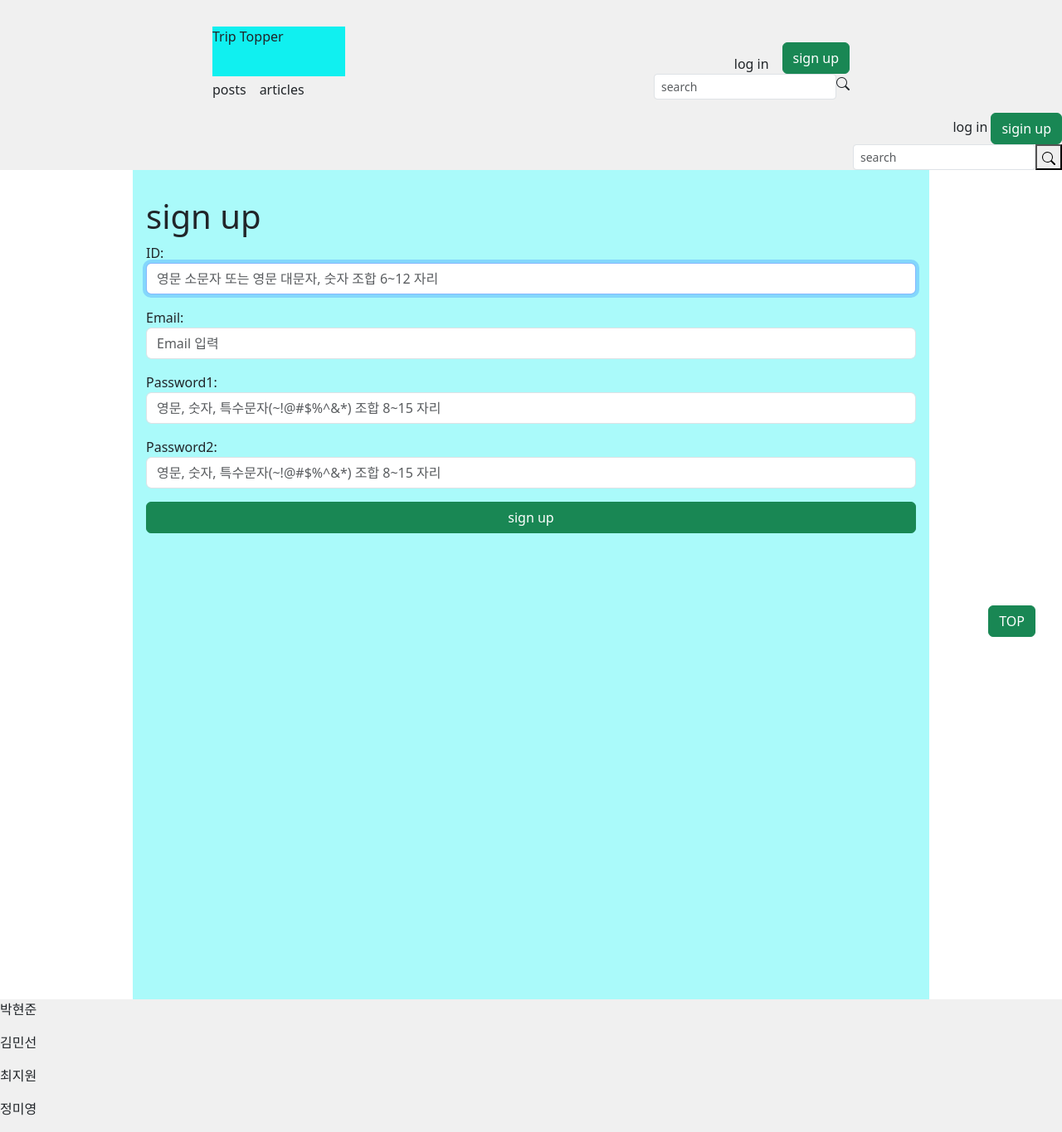
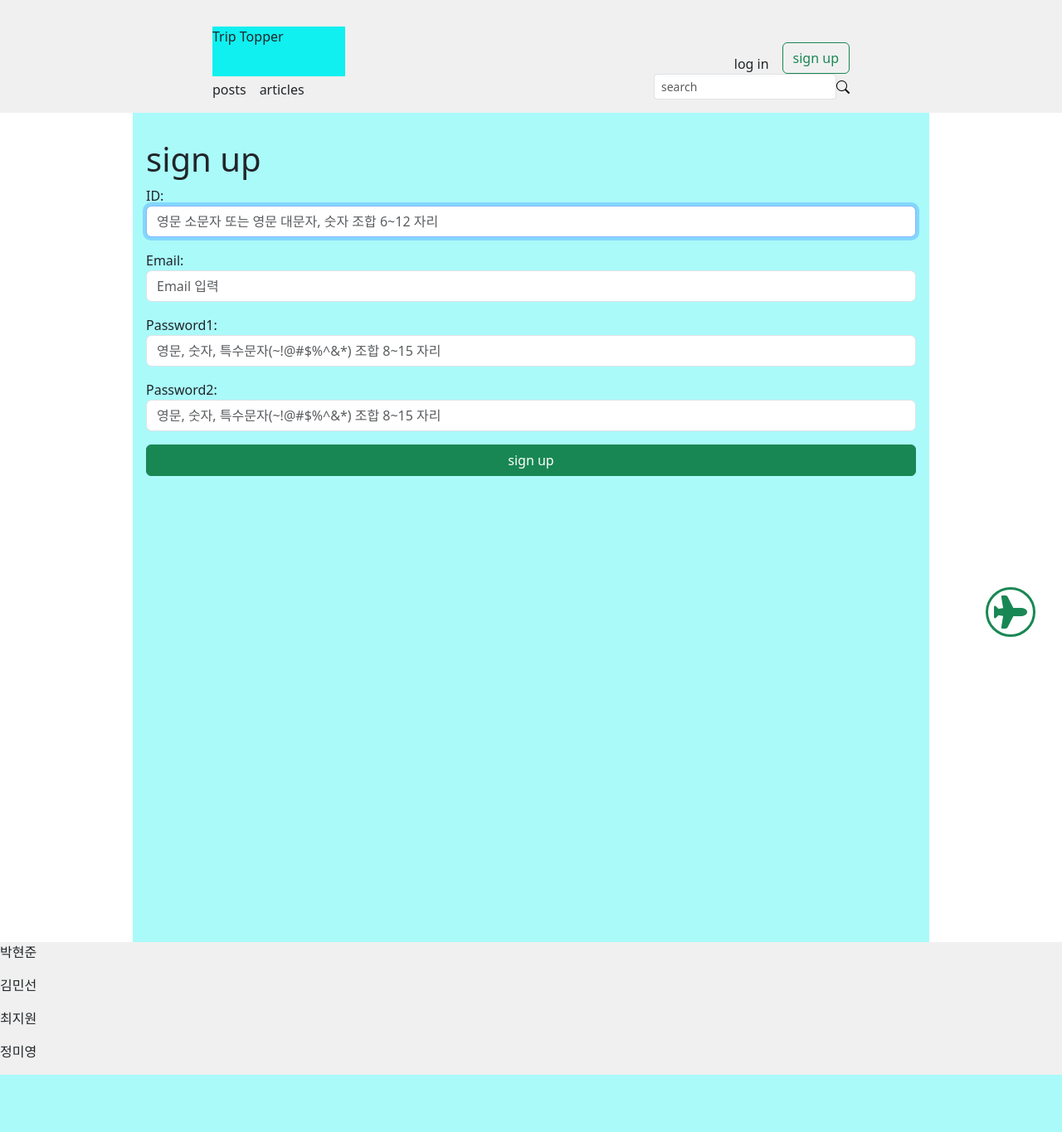
Before and after one commit to DT-HYUNJUN/tourist-spots-review-site, a Django app: page /accounts/signup/ in a window 1280 px wide. Shown: the whole page at 83% size. After the commit the page ends 1296 px from the top, so only its background shows below. Run offline with Django 3.2, Linux system fonts and the light colour scheme.

Commit message:
[UPDATE]baselink_aside

```diff
--- a/accounts/views.py
+++ b/accounts/views.py
@@ -3,8 +3,8 @@ from django.contrib.auth import login as auth_login, logout as auth_logout, upda
 from django.contrib.auth.decorators import login_required
 from .forms import CustomPasswordChangeForm, CustomAuthenticationForm, CustomUserChangeForm, CustomUserUserCreationForm
 from django.contrib.auth import get_user_model
-# from posts.models import POST
-# from articles.models import Article
+from posts.models import Post
+from articles.models import Article
 
 
 # Create your views here.
@@ -78,12 +78,12 @@ def change_password(request):
 def profile(request, username):
     User = get_user_model()
     person = User.objects.get(username=username)
-    # post = Post.objects.order_by('-pK')
-    # article = Article.objects.order_by('-pK')
+    post = Post.objects.order_by('-pk')
+    article = Article.objects.order_by('-pk')
     context = {
         'person' : person,
-        # 'post' : post,
-        # 'article' : article
+        'post' : post,
+        'article' : article
     }
     return render(request, 'accounts/profile.html', context)
 
--- a/posts/views.py
+++ b/posts/views.py
@@ -5,7 +5,7 @@ from .models import Post, PostComment
 from .forms import PostForm, PostCommentForm
 from django.contrib.auth.decorators import login_required
 from django.db.models import Q
-import requests
+# import requests
 
 # Create your views here.
 """
--- a/templates/base.html
+++ b/templates/base.html
@@ -20,6 +20,12 @@
       ul {
         padding: 0;
         margin: 0;
+      }
+      button {
+        background-color: transparent;
+        border: none;
+        padding: 0;
+        outline: inherit;
       }
       body {
         display: grid;
@@ -181,13 +187,40 @@
           width: 50px;
         }
       }
-
-      aside {
+      {% comment %} aside {% endcomment %}
+      .aside--container {
         position: fixed;
         bottom: 2rem;
         right: 2rem;
       }
+      .aside--top--wrap{
+        display: flex;
+        justify-content: center;
+        align-items: center;
+        width: 60px;
+        height: 60px;
+        font-size: 40px;
+        text-align: center;
+        color: #198754;
+        border: 3px solid #198754;
+        border-radius: 100%;
+        transform: rotate(90deg);
+      }
+      .aside--top--wrap:hover {
+        transform: rotate(0deg);
+      }
+      @media all and (max-width:680px) {
+        .aside--container{
+          bottom: 12rem;
+          right: 2rem;
+        }
+        .aside--top--wrap {
+          width: 45px;
+          height: 45px;
+          font-size: 30px;
 
+        }
+      }
       {% comment %} main {% endcomment %}
       .main--form--wrap {
         margin: 2em 1em 2em 1em;
@@ -207,36 +240,55 @@
             <nav class="nav--wrap">
               <ul class="nav--flex">
                 <li class="nav__posts">
-                  <a href="#">posts</a>
+                  <a href="{% url 'posts:index' %}">posts</a>
                 </li>
                 <li>
-                  <a href="#">articles</a>
+                  <a href="{% url 'articles:index' %}">articles</a>
                 </li>
               </ul>
             </nav>
           </div>
           <div class="header--right--wrap">
+            {% if user.is_authenticated %}
+            <div class="header--login--wrap">
+              <a class="header--login" href="{% url 'accounts:profile' user.username%}">profile</a>
+              <form action="{% url 'accounts:logout' %}" method="POST">
+                {% csrf_token %}
+                <input class="btn btn-outline-danger" type="submit" value="log out">
+              </form>
+            </div>
+            {% else %}
             <div class="header--login--wrap">
               <a class="header--login" href="{% url 'accounts:login' %}">log in</a>
-              <a href="{% url 'accounts:signup' %}" type="button" class="btn btn-success">sign up</a>
+              <a href="{% url 'accounts:signup' %}" type="button" class="btn btn-outline-success">sign up</a>
             </div>
+            {% endif %}
             <div class="header--search--form--wrap">
-              <form class="search--form">
-                <input class="search--input form-control form-control-sm" type="text" placeholder="search">
-                <a type="submit">
-                  <i class="bi bi-search"></i>
-                </a>
-              </form>
+              <form class="search--form"
+            {% if request.resolver_match.app_name == 'articles' %}
+              action='{% url 'articles:search' %}'
+            {% else %}
+              action='{% url 'posts:search' %}'
+            {% endif %}
+            role='search'>
+              <input class="search--input form-control form-control-sm" type="search" placeholder="search" name='q' aria-label="Search">
+              <button type="submit"><i class="bi bi-search"></i></button>
+            </form>
             </div>
           </div>
         </div>
+        {% comment %} search 2 {% endcomment %}
         <div class="sm--hader">
-          <form class="search--form sm--search--form">
-            <input class="sm--search--input form-control form-control-sm" type="text" placeholder="search">
-            <a type="submit">
-              <i class="bi bi-search"></i>
-            </a>
-          </form>
+          <form class="search--form sm--search--form"
+          {% if request.resolver_match.app_name == 'articles' %}
+              action='{% url 'articles:search' %}'
+            {% else %}
+              action='{% url 'posts:search' %}'
+            {% endif %}
+            role='search'>
+              <input class="search--input form-control form-control-sm" type="search" placeholder="search" name='q' aria-label="Search">
+              <button type="submit"><i class="bi bi-search"></i></button>
+            </form>
           <nav class="sm--nav--wrap">
             <ul class="sm--nav--grid">
               <li>
@@ -267,33 +319,13 @@
           </nav>
         </div>
 
-        <div class="header--right--wrap">
-          <div class="login--wrap">
-            <a class="login" href="{% url 'accounts:login' %}">log in</a>
-            <a href="{% url 'accounts:signup' %}" type="button" class="btn btn-success" >sigin up</a>
-          </div>
-          <div>
-            <form class="search--form"
-            {% if app == 'articles' %}
-              action='{% url 'articles:search' %}'
-            {% else %}
-              action='{% url 'posts:search' %}'
-            {% endif %}
-            role='search'>
-              <input class="search--input form-control form-control-sm" type="search" placeholder="search" name='q' aria-label="Search">
-              <button type="submit"><svg xmlns="http://www.w3.org/2000/svg" width="16" height="16" fill="currentColor" class="bi bi-search" viewBox="0 0 16 16">
-                <path d="M11.742 10.344a6.5 6.5 0 1 0-1.397 1.398h-.001c.03.04.062.078.098.115l3.85 3.85a1 1 0 0 0 1.415-1.414l-3.85-3.85a1.007 1.007 0 0 0-.115-.1zM12 6.5a5.5 5.5 0 1 1-11 0 5.5 5.5 0 0 1 11 0z"/>
-                </svg></button>
-            </form>
-          </div>
-        </div>
 
       </div>
     </header>
 
-    <aside>
-      <div>
-        <a href="#"><button type="button" class="btn btn-success">TOP</button></a>
+    <aside class="aside--container">
+      <div class="aside--top--wrap">
+        <a href="#"><i class="bi bi-airplane-fill"></i></button></a>
       </div>
     </aside>
 
```
Also changed, not shown: accounts/templates/accounts/profile.html (added, +10 -0 lines).
